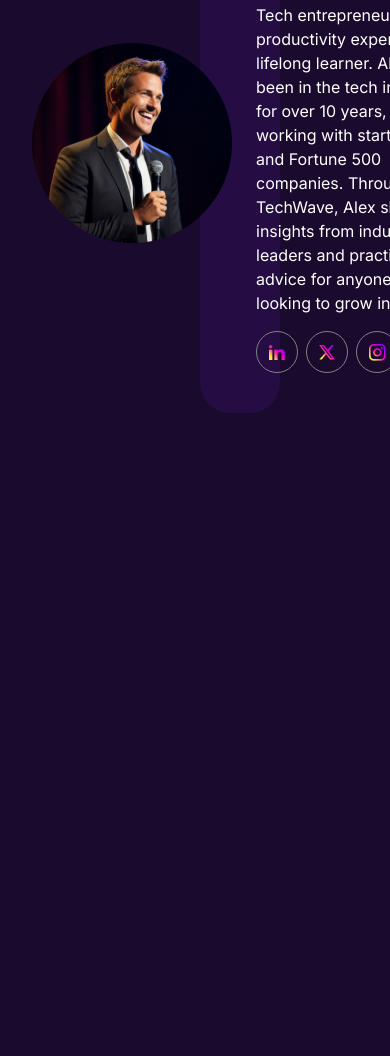
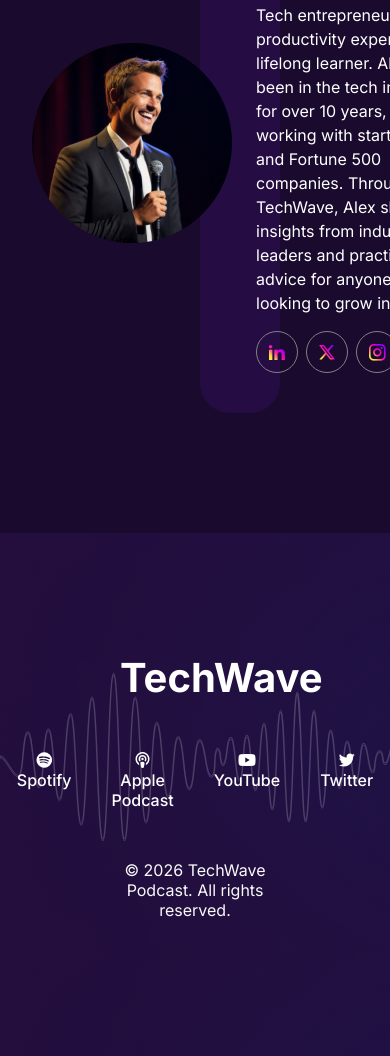
Before and after one commit to arRahat129/Assignment02-arRahat, a plain HTML site: page index.html in a window 390 px wide. Shown: the part 5627-6683 px from the top of the page. Before the commit the page ends 6160 px from the top, so only its background shows below. Drawn offline with Linux system fonts and the light colour scheme.

Commit message:
working done for a 1600px width device in perticular. now about the responsiveness

```diff
--- a/index.html
+++ b/index.html
@@ -250,7 +250,31 @@
             </div>
         </section>
     </main>
-    <footer></footer>
+
+    <footer>
+        <div class="footer-texts">
+            <h1>
+                Tech<span>Wave</span>
+            </h1>
+            <div class="footer-social display-flex">
+                <p>
+                    <i class="fa-brands fa-spotify"></i> Spotify
+                </p>
+                <p>
+                    <i class="fa-solid fa-podcast"></i> Apple Podcast
+                </p>
+                <p>
+                    <i class="fa-brands fa-youtube"></i> YouTube
+                </p>
+                <p>
+                    <i class="fa-brands fa-twitter"></i> Twitter
+                </p>
+            </div>
+            <p class="copyright">
+                © 2026 TechWave Podcast. All rights reserved.
+            </p>
+        </div>
+    </footer>
 </body>
 
 </html>
--- a/styles/index.css
+++ b/styles/index.css
@@ -293,6 +293,30 @@
     align-items: center;
 }
 
-.social-platform img {
+footer {
+    background: url(../images/footer-bg.png);
+    padding: 120px
+}
 
+.footer-texts {
+    text-align: center;
+    margin: 0 auto;
 }
+
+.footer-texts h1 {
+    font-size: 2.5rem;
+    font-weight: 700;
+    margin: 0 0 32px;
+}
+
+.footer-social {
+    justify-content: center;
+    gap: 40px;
+    font-weight: 500;
+
+    margin-bottom: 34px;
+}
+
+.copyright {
+    color: rgba(250, 250, 250, 1);
+}
```
